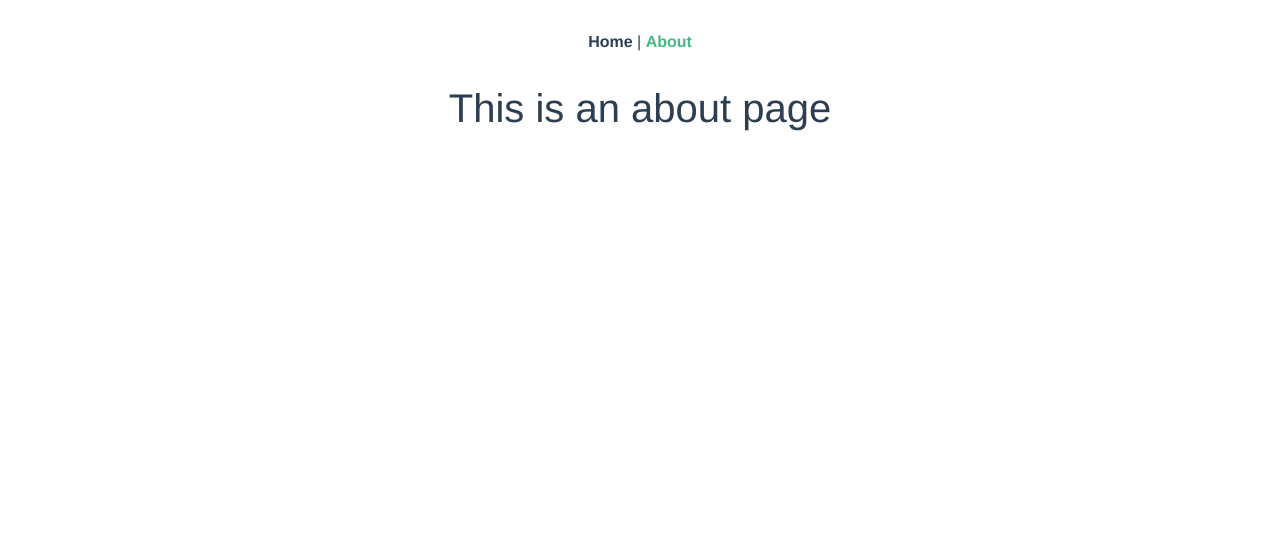
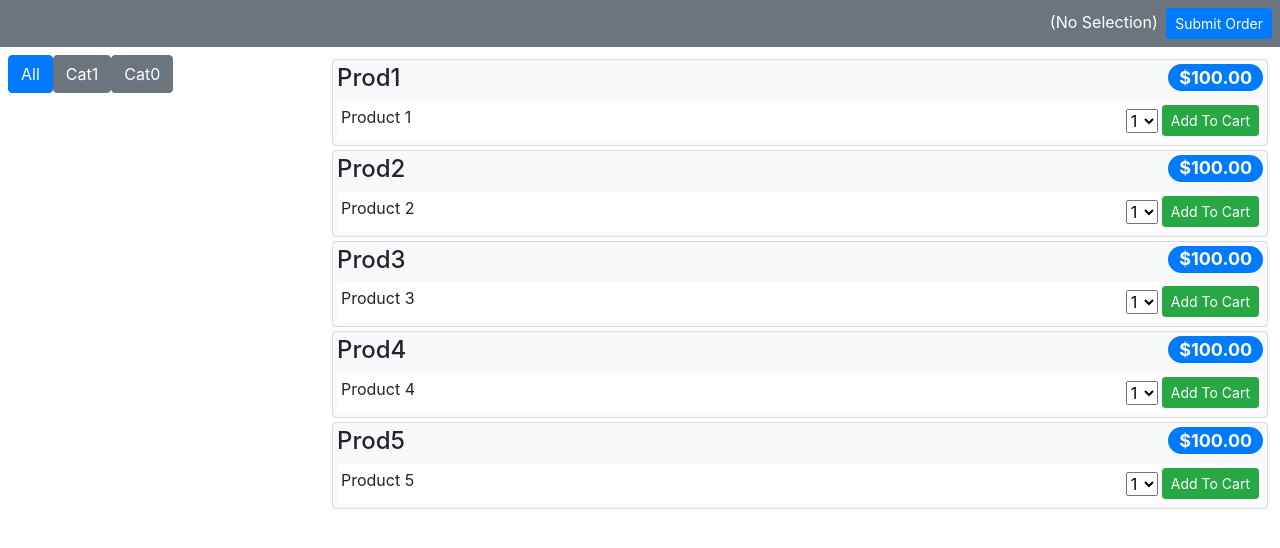
Before and after one commit to kristen-schulte/essential-typescript, a Vue app in the folder vueapp/: page /about in a window 1280 px wide. Shown: the top 548 px of the page. Built offline with nearby package versions, Linux system fonts and the light colour scheme.

Commit message:
Created components.

```diff
--- a/vueapp/src/App.vue
+++ b/vueapp/src/App.vue
@@ -1,30 +1,13 @@
 <template>
-  <div id="nav">
-    <router-link to="/">Home</router-link> |
-    <router-link to="/about">About</router-link>
-  </div>
-  <router-view/>
+  <ProductList />
 </template>
 
-<style>
-#app {
-  font-family: Avenir, Helvetica, Arial, sans-serif;
-  -webkit-font-smoothing: antialiased;
-  -moz-osx-font-smoothing: grayscale;
-  text-align: center;
-  color: #2c3e50;
-}
+<script lang="ts">
+import { defineComponent } from "vue";
+import ProductList from "./views/ProductList.vue";
 
-#nav {
-  padding: 30px;
-}
-
-#nav a {
-  font-weight: bold;
-  color: #2c3e50;
-}
-
-#nav a.router-link-exact-active {
-  color: #42b983;
-}
-</style>
+export default defineComponent({
+  name: "App",
+  components: { ProductList },
+});
+</script>
--- /dev/null
+++ b/vueapp/src/components/CategoryList.vue
@@ -0,0 +1,39 @@
+<template>
+  <div>
+    <button
+      v-for="c in categories"
+      v-bind:key="c"
+      v-bind:class="getButtonClasses(c)"
+      @click="selectCategory(c)"
+    >
+      {{ c }}
+    </button>
+  </div>
+</template>
+
+<script lang="ts">
+import { defineComponent, PropType } from "vue";
+
+export default defineComponent({
+  name: "CategoryList",
+  props: {
+    categories: {
+      type: Object as PropType<string[]>,
+      required: true,
+    },
+    selected: {
+      type: String as PropType<string>,
+    },
+  },
+  methods: {
+    selectCategory(category: string) {
+      this.$emit("selectCategory", category);
+    },
+    getButtonClasses(category: string): string {
+      const btnClass =
+        this.selected === category ? "btn-primary" : "btn-secondary";
+      return `btn btn block ${btnClass}`;
+    },
+  },
+});
+</script>
--- /dev/null
+++ b/vueapp/src/components/Header.vue
@@ -0,0 +1,28 @@
+<template>
+  <div class="p-1 bg-secondary text-white text-right">
+    {{ displayText }}
+    <button class="btn btn-sm btn-primary m-1">Submit Order</button>
+  </div>
+</template>
+<script lang="ts">
+import { defineComponent, PropType } from "vue";
+import { Order } from "@/data/entities";
+
+export default defineComponent({
+  name: "Header",
+  props: {
+    order: {
+      type: Object as PropType<Order>,
+      required: true,
+    },
+  },
+  computed: {
+    displayText(): string {
+      const count = this.order.productCount;
+      return count === 0
+        ? "(No Selection)"
+        : `${count} product(s), $${this.order.total.toFixed(2)}`;
+    },
+  },
+});
+</script>
--- /dev/null
+++ b/vueapp/src/components/ProductItem.vue
@@ -0,0 +1,55 @@
+<template>
+  <div class="card m-1 p-1 bg-light">
+    <h4>
+      {{ product.name }}
+      <span class="badge badge-pill badge-primary float-right">
+        ${{ product.price.toFixed(2) }}
+      </span>
+    </h4>
+    <div class="card-text bg-white p-1">
+      {{ product?.description }}
+      <button
+        class="btn btn-success btn-sm float-right"
+        @click="handleAddToCart"
+      >
+        Add To Cart
+      </button>
+      <select
+        class="form-control-inline float-right m-1"
+        v-model.number="quantity"
+      >
+        <option>1</option>
+        <option>2</option>
+        <option>3</option>
+      </select>
+    </div>
+  </div>
+</template>
+
+<script lang="ts">
+import { defineComponent, PropType } from "vue";
+import { Product } from "@/data/entities";
+
+export default defineComponent({
+  name: "ProductItem",
+  props: {
+    product: {
+      type: Object as PropType<Product>,
+      required: true,
+    },
+  },
+  data() {
+    return {
+      quantity: 1,
+    };
+  },
+  methods: {
+    handleAddToCart() {
+      this.$emit("addToCart", {
+        product: this.product,
+        quantity: this.quantity,
+      });
+    },
+  },
+});
+</script>
--- a/vueapp/src/data/entities.ts
+++ b/vueapp/src/data/entities.ts
@@ -22,6 +22,8 @@ export class Order {
     constructor(initialLines?: OrderLine[]) {
         if (initialLines) {
             this.lines.push(...initialLines);
+        } else {
+            this.lines = [];
         }
     }
 
--- /dev/null
+++ b/vueapp/src/views/ProductList.vue
@@ -0,0 +1,68 @@
+<template>
+  <div>
+    <Header v-bind:order="order" />
+    <div class="container-fluid">
+      <div class="row">
+        <div class="col-3 p-2">
+          <CategoryList
+            v-bind:categories="categories"
+            v-bind:selected="selectedCategory"
+            @selectCategory="handleSelectCategory"
+          />
+        </div>
+        <div class="col-9 p-2">
+          <ProductItem
+            v-for="p in filteredProducts"
+            v-bind:key="p.id"
+            v-bind:product="p"
+            @addToCart="handleAddToCart"
+          />
+        </div>
+      </div>
+    </div>
+  </div>
+</template>
+<script lang="ts">
+import { defineComponent } from "vue";
+import { Product, Order } from "@/data/entities";
+import ProductItem from "@/components/ProductItem.vue";
+import CategoryList from "@/components/CategoryList.vue";
+import Header from "@/components/Header.vue";
+
+export default defineComponent({
+  name: "ProductList",
+  components: { ProductItem, CategoryList, Header },
+  data() {
+    const products: Product[] = [];
+    [1, 2, 3, 4, 5].map((num) =>
+      products.push(
+        new Product(num, `Prod${num}`, `Product ${num}`, `Cat${num % 2}`, 100)
+      )
+    );
+    return {
+      products,
+      selectedCategory: "All",
+      order: new Order(),
+    };
+  },
+  computed: {
+    categories(): string[] {
+      return ["All", ...new Set<string>(this.products.map((p) => p.category))];
+    },
+    filteredProducts(): Product[] {
+      return this.products.filter(
+        (p) =>
+          this.selectedCategory == "All" || this.selectedCategory === p.category
+      );
+    },
+  },
+  methods: {
+    handleSelectCategory(category: string) {
+      this.selectedCategory = category;
+    },
+    handleAddToCart(data: { product: Product; quantity: number }) {
+      this.order.addProduct(data.product, data.quantity);
+    },
+  },
+});
+</script>
```
